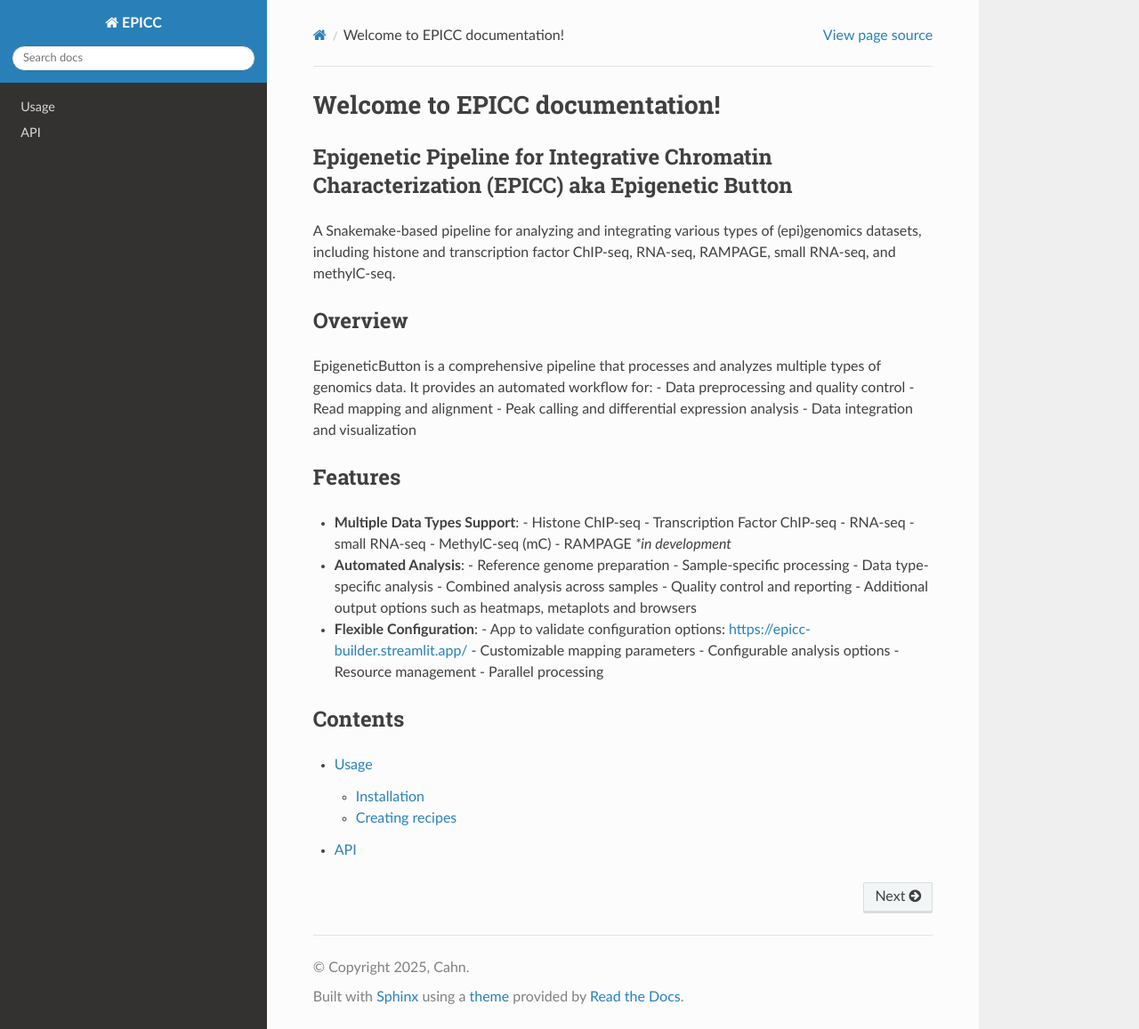
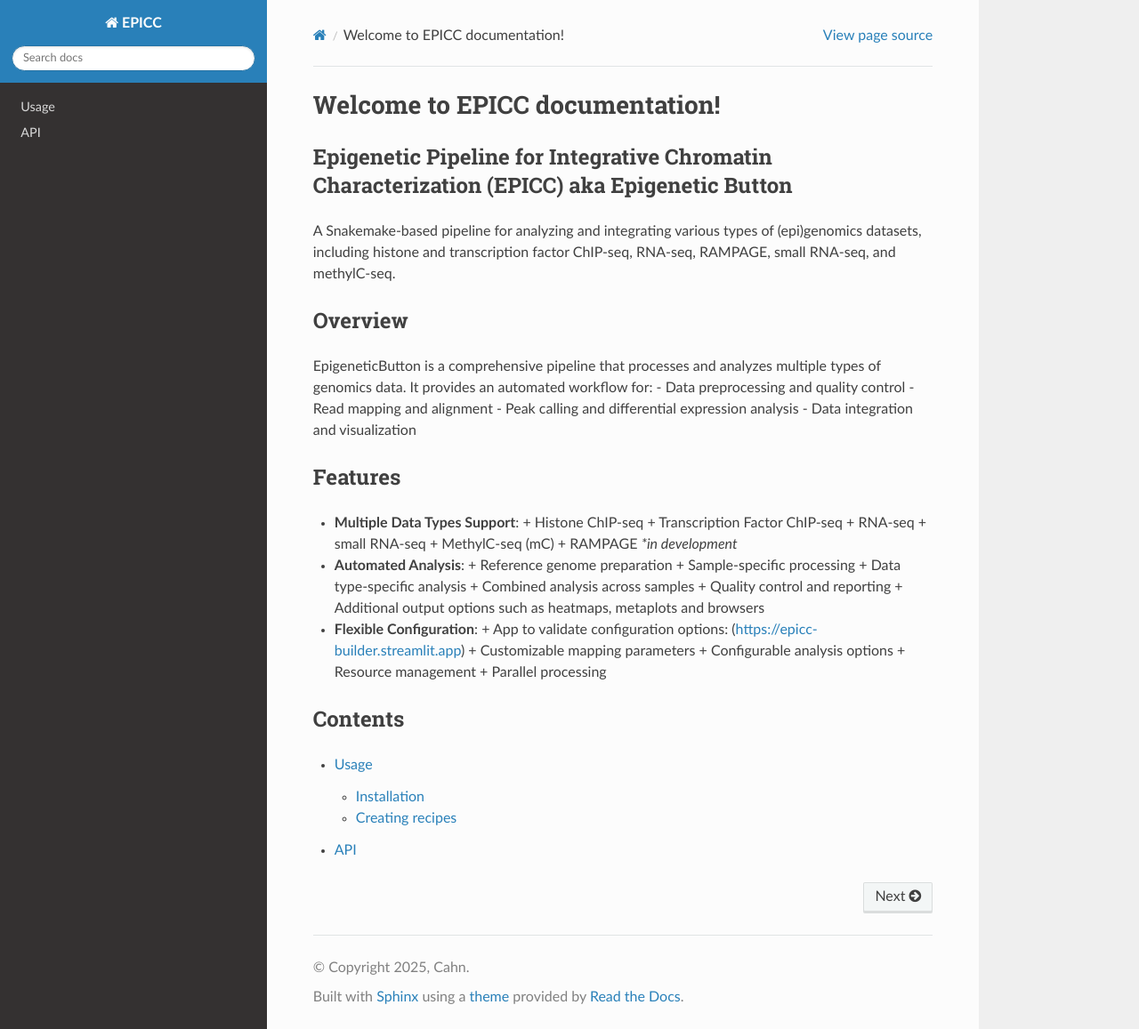
Before and after one commit to joncahn/epicc-documentation, a Sphinx documentation site: the page built from docs/source/index.rst, in a window 1280 px wide and 1157 px high. Shown: the whole window at 89% size. Built offline with Sphinx 7.4.7 and the Read the Docs theme 3.1.0, drawn with Linux system fonts in a browser that asks for light colours.

```diff
--- a/docs/source/index.rst
+++ b/docs/source/index.rst
@@ -18,27 +18,27 @@ Features
 --------
 
 - **Multiple Data Types Support**:
-  - Histone ChIP-seq
-  - Transcription Factor ChIP-seq
-  - RNA-seq
-  - small RNA-seq
-  - MethylC-seq (mC)
-  - RAMPAGE *\*in development*
+  + Histone ChIP-seq
+  + Transcription Factor ChIP-seq
+  + RNA-seq
+  + small RNA-seq
+  + MethylC-seq (mC)
+  + RAMPAGE *\*in development*
 
 - **Automated Analysis**:
-  - Reference genome preparation
-  - Sample-specific processing
-  - Data type-specific analysis
-  - Combined analysis across samples
-  - Quality control and reporting
-  - Additional output options such as heatmaps, metaplots and browsers
+  + Reference genome preparation
+  + Sample-specific processing
+  + Data type-specific analysis
+  + Combined analysis across samples
+  + Quality control and reporting
+  + Additional output options such as heatmaps, metaplots and browsers
 
 - **Flexible Configuration**:
-  - App to validate configuration options: https://epicc-builder.streamlit.app/
-  - Customizable mapping parameters
-  - Configurable analysis options
-  - Resource management
-  - Parallel processing
+  + App to validate configuration options: (https://epicc-builder.streamlit.app)
+  + Customizable mapping parameters
+  + Configurable analysis options
+  + Resource management
+  + Parallel processing
 
 Contents
 --------
```
